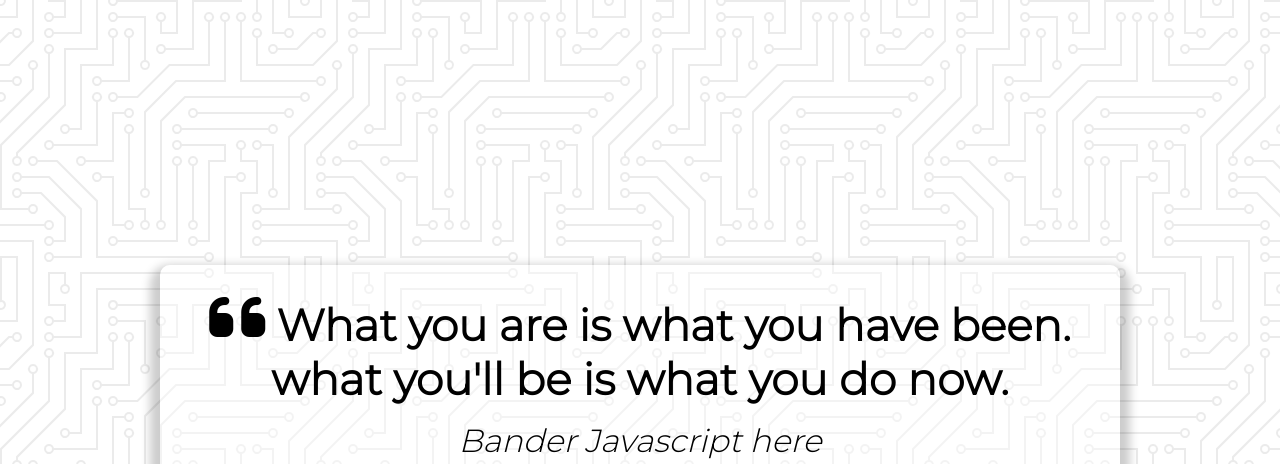
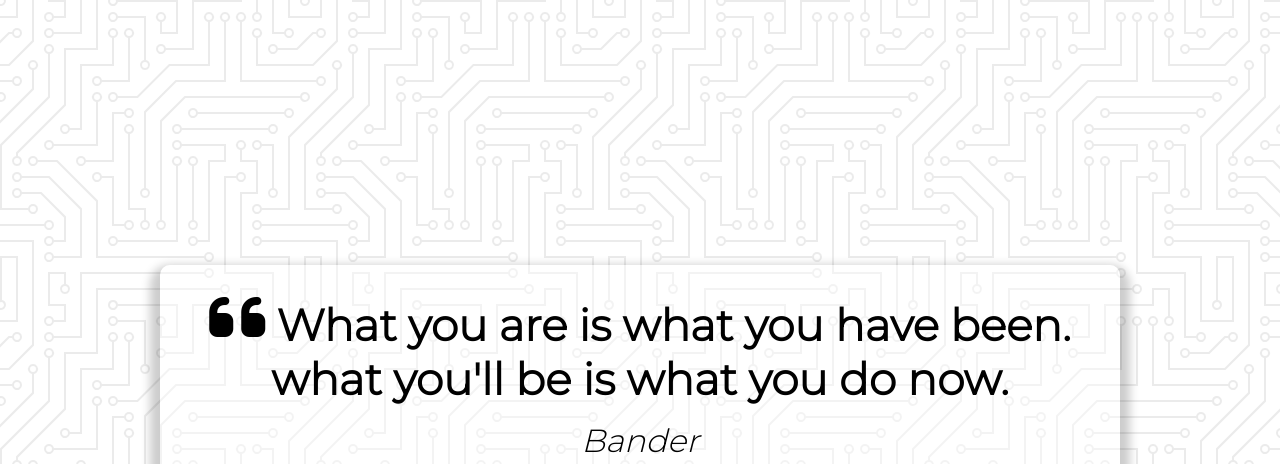
Before and after one commit to bander771new/template-test, a plain HTML site: page index.html in a window 1280 px wide. Shown: the top 464 px of the page. Drawn offline with Linux system fonts and the light colour scheme.

Commit message:
from home

```diff
--- a/index.html
+++ b/index.html
@@ -19,7 +19,7 @@
     </div>
     <!-- Author -->
     <div class="quote-author">
-        <span id="author">Bander Javascript here</span>
+        <span id="author">Bander</span>
     </div>
     <!-- Buttons -->
     <div class="button-container">
```
